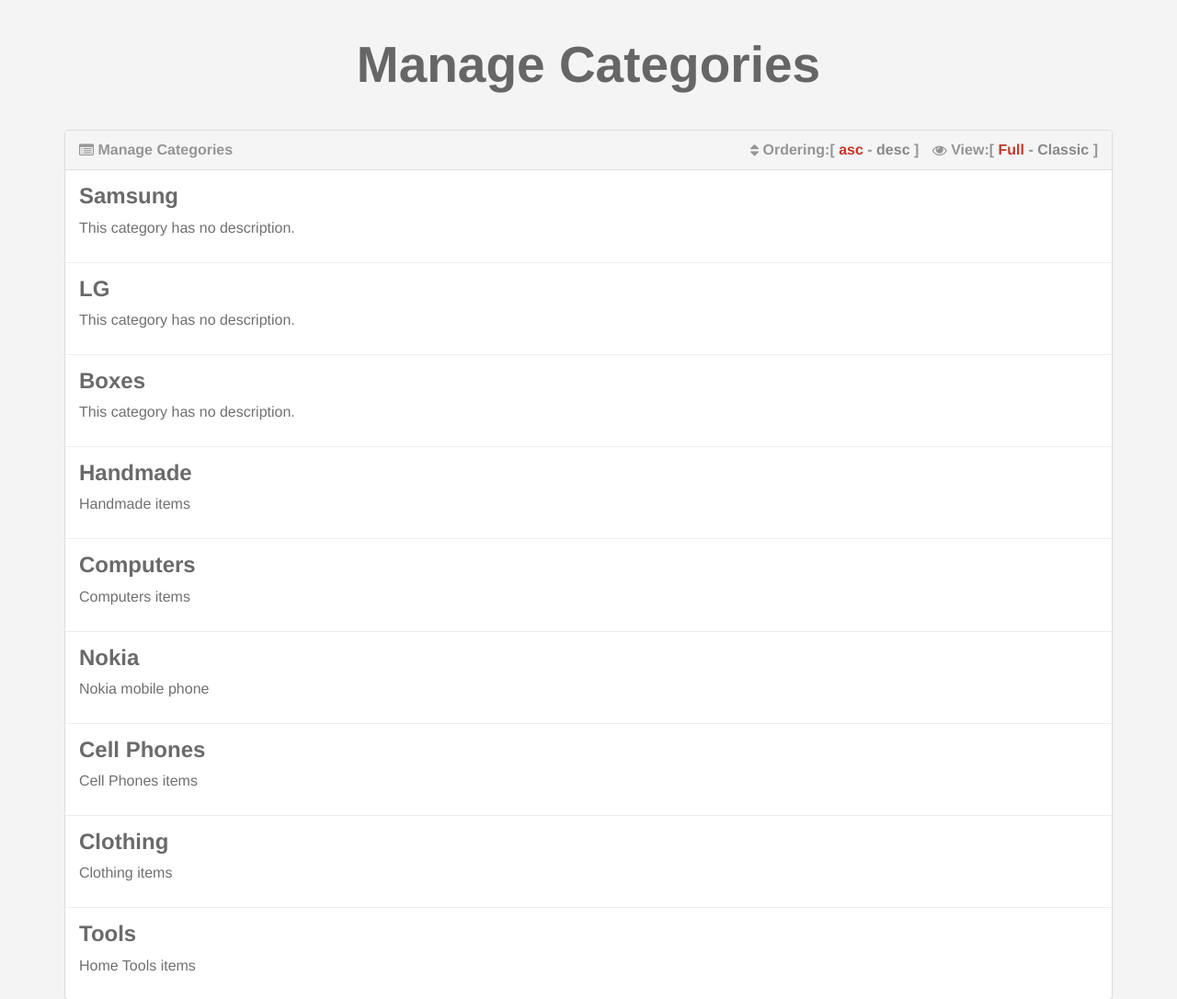
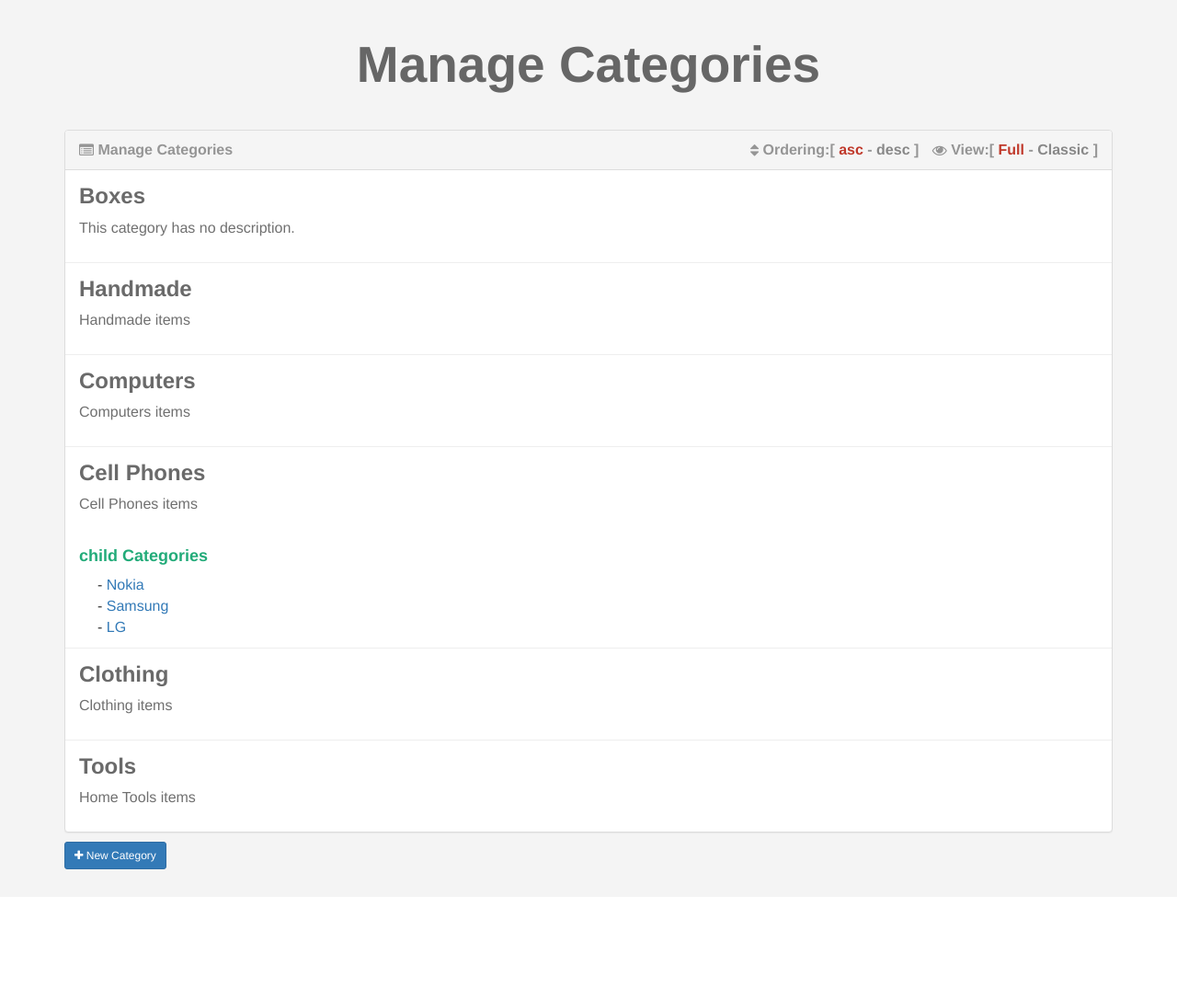
Before and after one commit to Ousalah/elzero-ecommerce, a PHP site: page /admin/categories.php in a window 1280 px wide. Shown: the part 52-1138 px from the top of the page at 92% size. After the commit the page ends 997 px from the top, so only its background shows below. Run offline with PHP 8.4, Linux system fonts and the light colour scheme; the visitor is signed in with stand-in values (Sample User, id 1); data comes from the database, SQL or seed files in the repository.

Commit message:
create sub categories + ideas - part 2

```diff
--- a/admin/categories.php
+++ b/admin/categories.php
@@ -20,7 +20,7 @@
         $sort = strtoupper($_GET["sort"]);
       }
 
-      $args = array("table" => "categories", "orderBy" => "Ordering", "orderType" => $sort);
+      $args = array("table" => "categories", "conditions" => array("parent" => 0), "orderBy" => "Ordering", "orderType" => $sort);
       $rows = getFrom($args);
       $count = count($rows);
 ?>
@@ -55,6 +55,17 @@
                     <?php if ($row["Allow_Ads"] == 0) echo '<span class="allow-ads"><i class="fa fa-flag-o"></i> Ads Disabled</span>'; ?>
                   </div>
                 </div>
+                <!-- Start get child categories -->
+                <?php $args = array("table" => "categories", "conditions" => array("parent" => $row["ID"]), "orderBy" => "ID", "orderType" => "ASC"); ?>
+                <?php if (!empty($childCategories = getFrom($args))): ?>
+                  <h4 class="child-cat-head">child Categories</h4>
+                  <ul class="list-unstyled child-cat">
+                    <?php foreach ($childCategories as $childCategory): ?>
+                      <li><a href="<?php echo '?do=edit&catid=' . $childCategory['ID']; ?>"><?php echo $childCategory['Name'] ?></a></li>
+                    <?php endforeach; ?>
+                  </ul>
+                <?php endif; ?>
+                <!-- End get child categories -->
                 <hr>
               <?php endforeach; ?>
             <?php else: ?>
--- a/admin/layout/css/backend.css
+++ b/admin/layout/css/backend.css
@@ -364,6 +364,24 @@ h1 {
   background-color: #f39c12;
 }
 
+.categories .child-cat-head {
+  margin: 10px 0 10px 15px;
+  font-weight: bold;
+  color: #22ab79;
+}
+
+.categories .child-cat {
+  margin: 10px 0 10px 15px;
+}
+
+.categories .child-cat li {
+  margin-left: 20px;
+}
+
+.categories .child-cat li:before {
+  content: "- ";
+}
+
 .categories .add-category {
   margin-top: -10px;
   margin-bottom: 30px;
```
